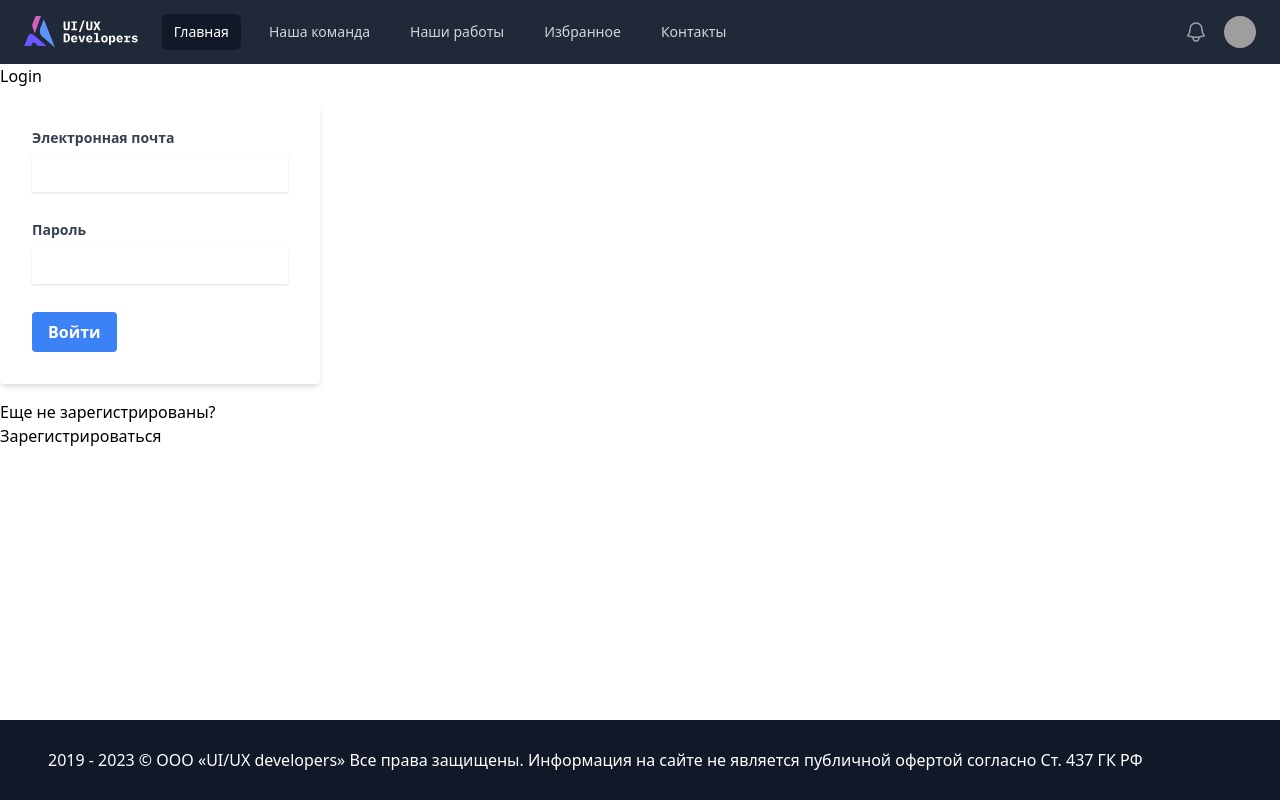
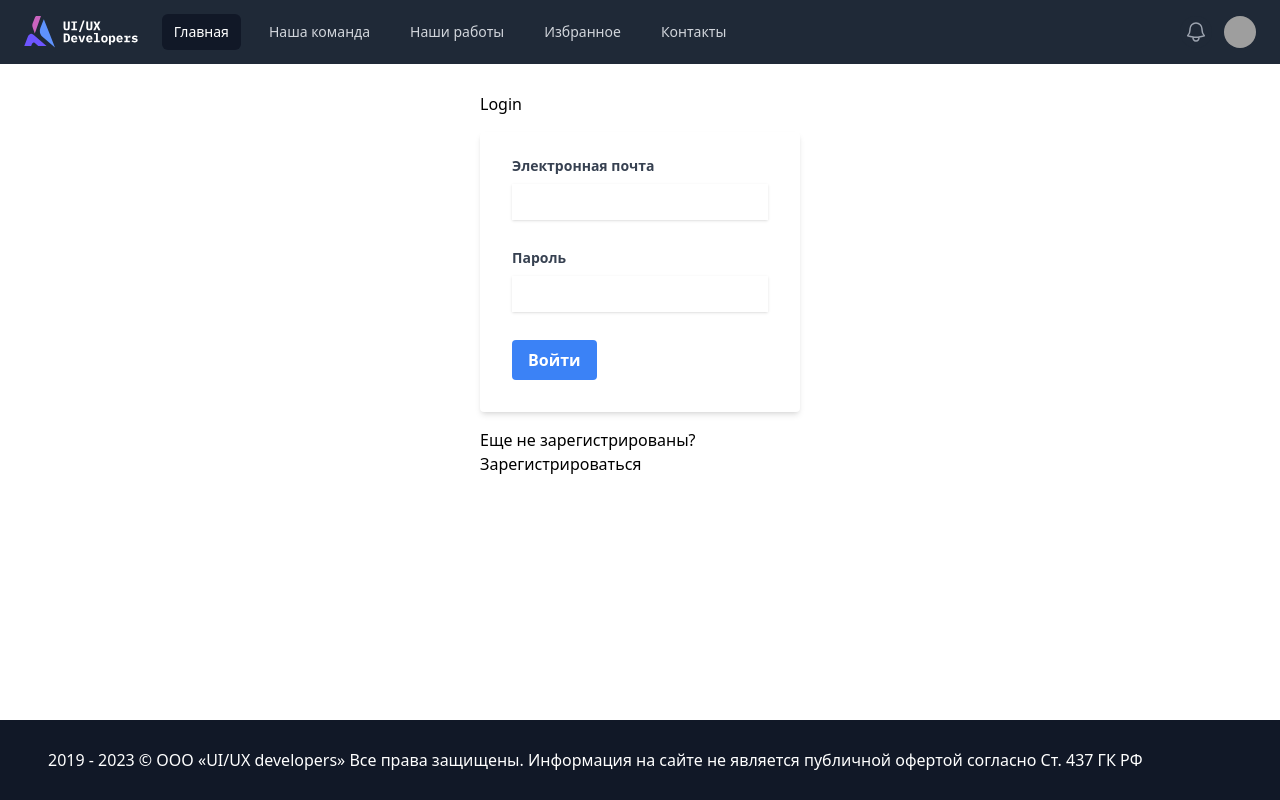
Before and after one commit to NMKD/hackathon-rsh-react, a React (Create React App) app: page /login in a window 1280 px wide. Built offline with nearby package versions, Linux system fonts and the light colour scheme; grey boxes are pictures that could not be loaded.

Commit message:
added paragraph

```diff
--- a/src/pages/loginPage.jsx
+++ b/src/pages/loginPage.jsx
@@ -1,6 +1,7 @@
 /* eslint-disable multiline-ternary */
 import React, { useState } from "react";
 import { useParams } from "react-router-dom";
+import Container from "../components/common/container";
 import LoginForm from "../form/loginForm";
 import RegisterForm from "../form/registerForm";
 
@@ -16,7 +17,8 @@ const LoginPage = () => {
   };
 
   return (
-    <div className="w-full max-w-xs">
+    <Container>
+      <div className="w-full max-w-xs mx-auto">
         {formType === "register" ? (
           <>
             <h3 className="mb-4">Register</h3>
@@ -41,6 +43,7 @@ const LoginPage = () => {
           </>
         )}
       </div>
+    </Container>
   );
 };
 
```
Lines whose indentation alone changed are shown as unchanged.
